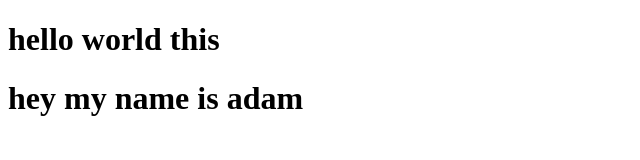
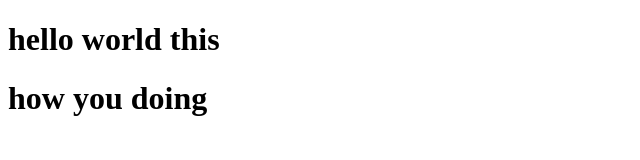
Before and after one commit to AdamCode1/Adam, a plain HTML site: page index.html in a window 1280 px wide. Shown: the whole page, without its empty margins (0-640 px from the left). Drawn offline with Linux system fonts and the light colour scheme.

Commit message:
Update index.html

```diff
--- a/index.html
+++ b/index.html
@@ -8,6 +8,6 @@
 </head>
 <body>
     <h1>hello world  this </h1>
-     <h1>hey my name is adam  </h1>
+     <h1>how you doing   </h1>
 </body>
 </html>
```
